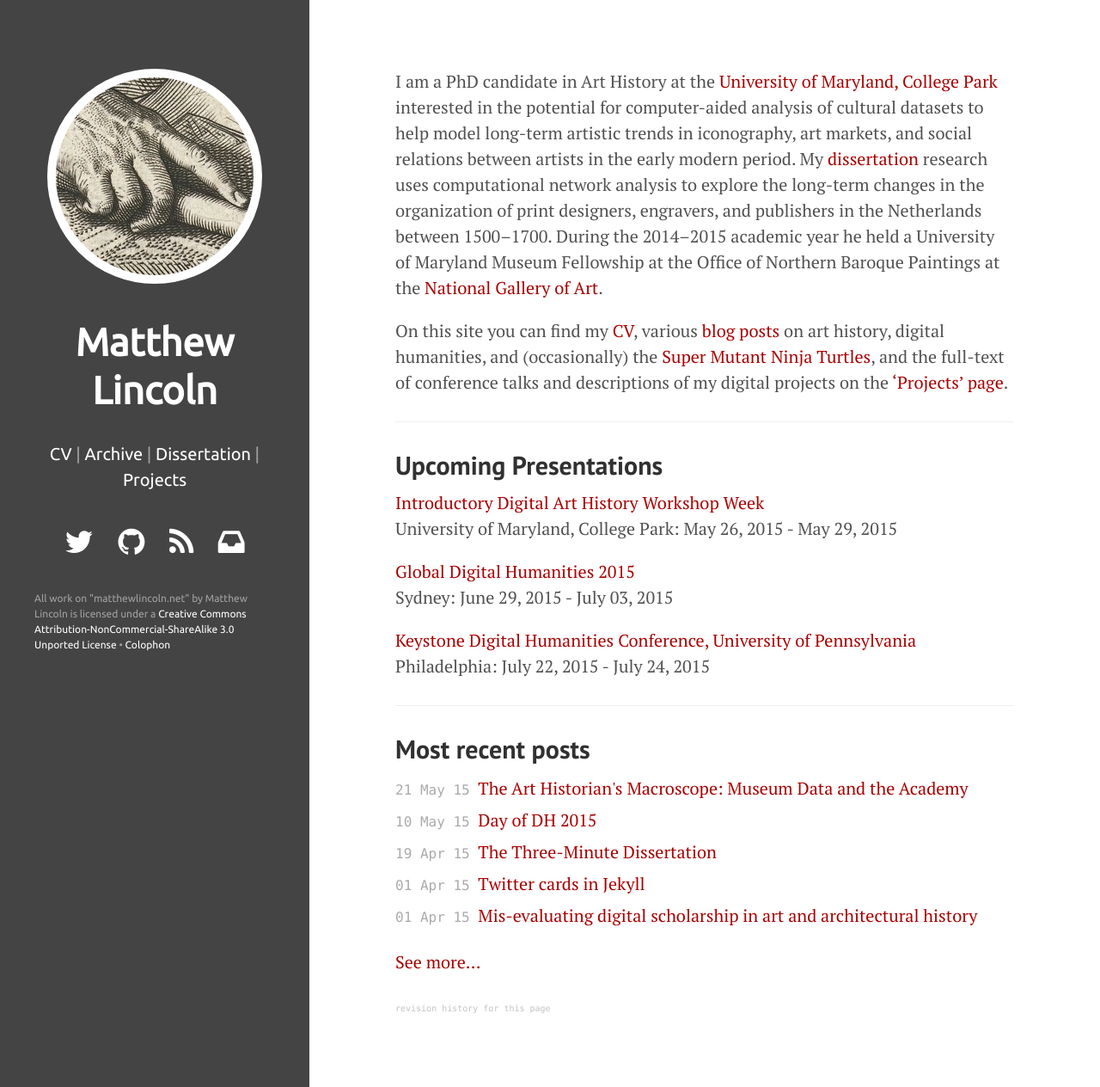
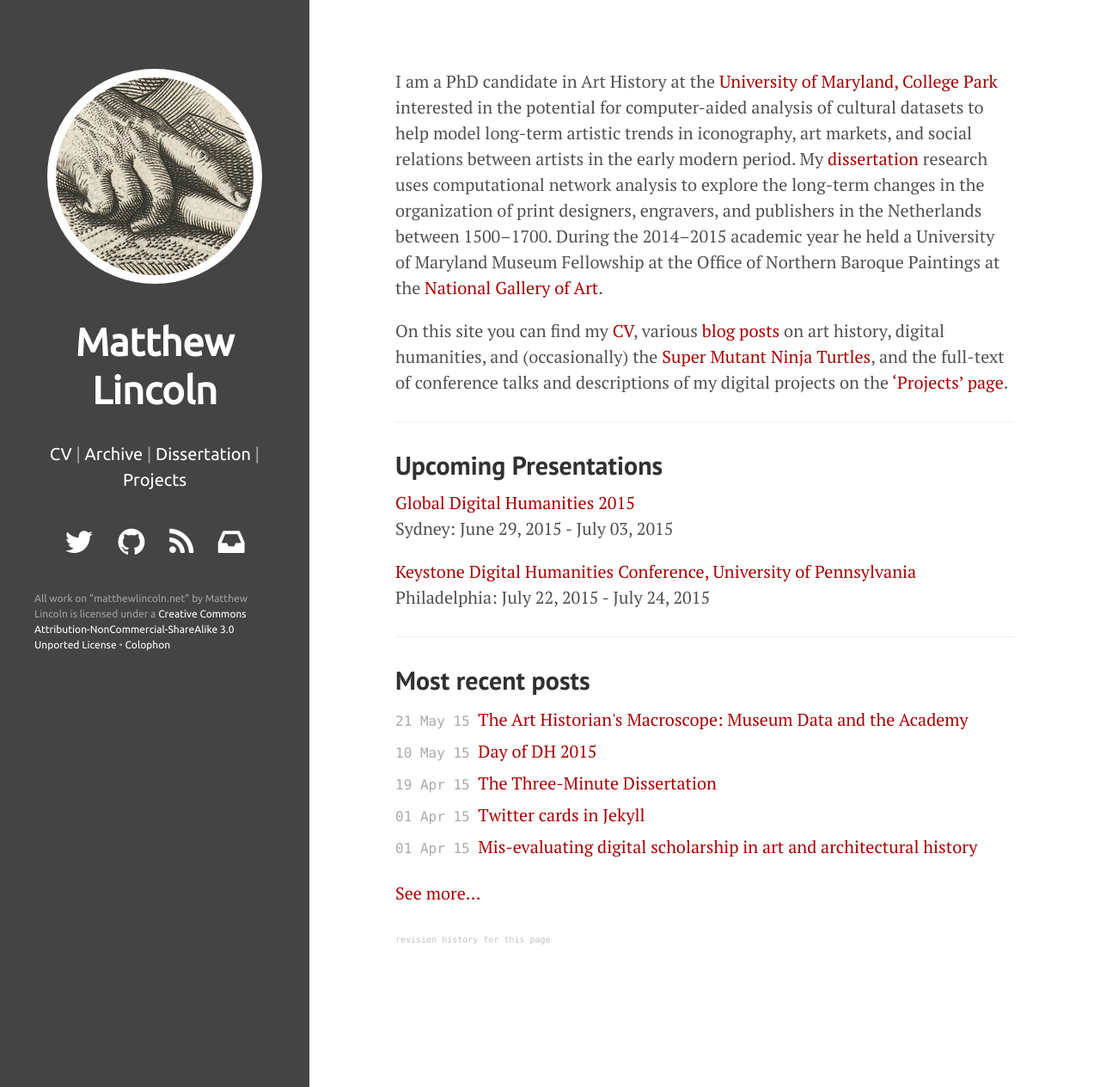
Before and after one commit to mdlincoln/mdlincoln.github.io, a Jekyll site: the page built from index.md, in a window 1280 px wide and 1264 px high. Shown: the whole window at 86% size. Built offline with Jekyll 4.4.1, drawn with Linux system fonts in a browser that asks for light colours; nearby versions of some CDN libraries.

Commit message:
Wading dah is over

```diff
--- a/_data/travel.yaml
+++ b/_data/travel.yaml
@@ -8,8 +8,3 @@
   url: http://sceti.library.upenn.edu/KeystoneDH/
   datestart: 2015-07-22 00:00:00 -0500
   dateend: 2015-07-24 00:00:00 -0500
-- venue: "Introductory Digital Art History Workshop Week"
-  location: "University of Maryland, College Park"
-  url: http://artinterp.org/wading-in-dah-water
-  datestart: 2015-05-26 00:00:00 -0500
-  dateend: 2015-05-29 00:00:00 -0500
```
